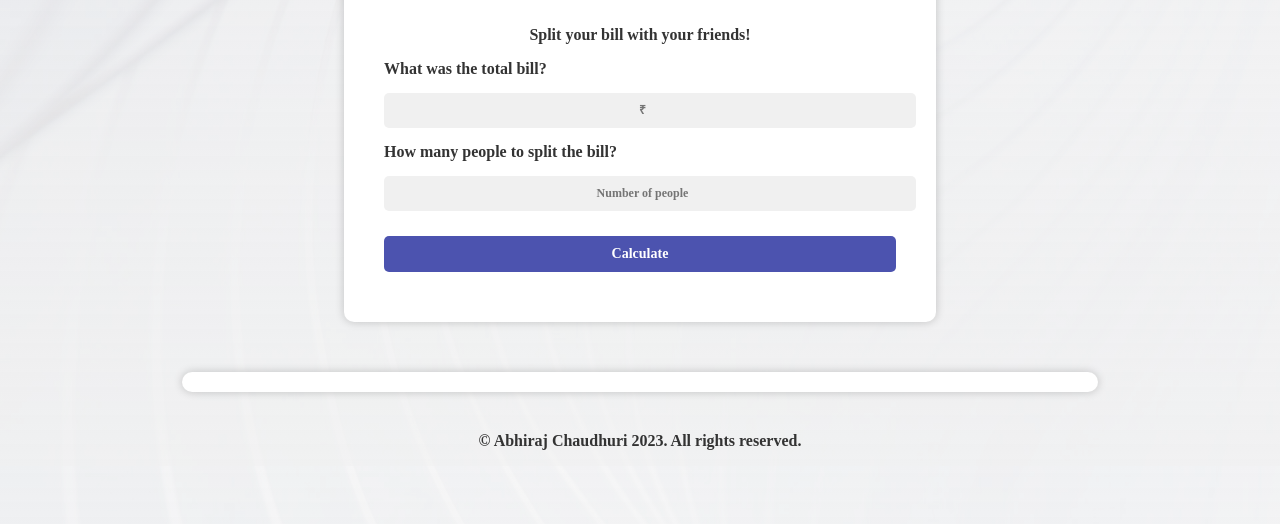
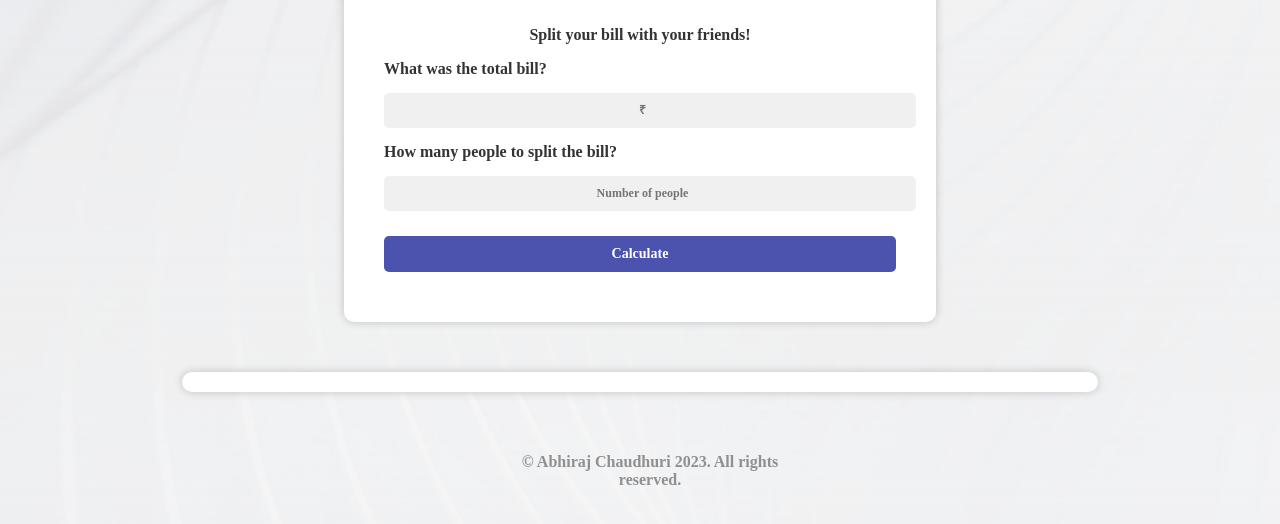
Before and after one commit to Grae77/cash-split, a plain HTML site: page index.html in a window 1280 px wide. Shown: the part 270-794 px from the top of the page. Drawn offline with Linux system fonts and the light colour scheme.

Commit message:
Update index.html

```diff
--- a/index.html
+++ b/index.html
@@ -28,7 +28,11 @@
     <!--Result-->
     <h2 id="result"></h2>
 
-    <p class="footer">© Abhiraj Chaudhuri 2023. All rights reserved.</p>
+    <footer>
+        <div class="container">
+            <p>© Abhiraj Chaudhuri 2023. All rights reserved.</p>
+        </div>
+    </footer>
 
 </body>
 </html>
```
